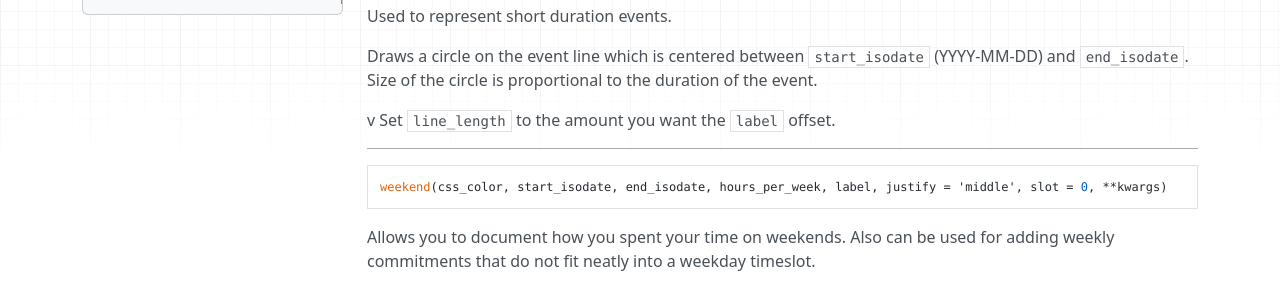
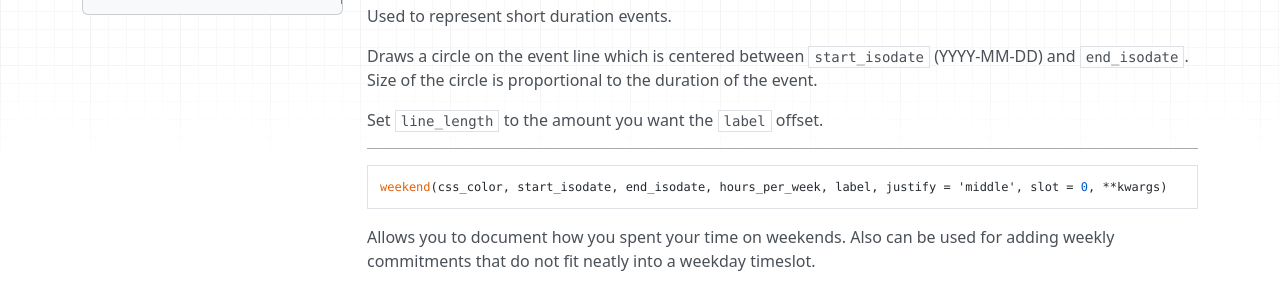
Before and after one commit to devotees/biograph, an MkDocs documentation site: the page built from docs/user-guide.md, in a window 1280 px wide and 900 px high, scrolled down 576 px. Shown: the part 151-440 px from the top of the window. Built offline with MkDocs 1.6.1, drawn with Linux system fonts in a browser that asks for light colours; nearby versions of some CDN libraries; old or Windows-style settings are respelled for this version of MkDocs.

Commit message:
Typo fix.

```diff
--- a/docs/user-guide.md
+++ b/docs/user-guide.md
@@ -38,7 +38,6 @@ Used to represent short duration events.
 
 Draws a circle on the event line which is centered between `start_isodate` (YYYY-MM-DD) and `end_isodate`. Size of the circle is proportional to the duration of the event.
 
-v
 Set `line_length` to the amount you want the `label` offset.
 
 ---
```
